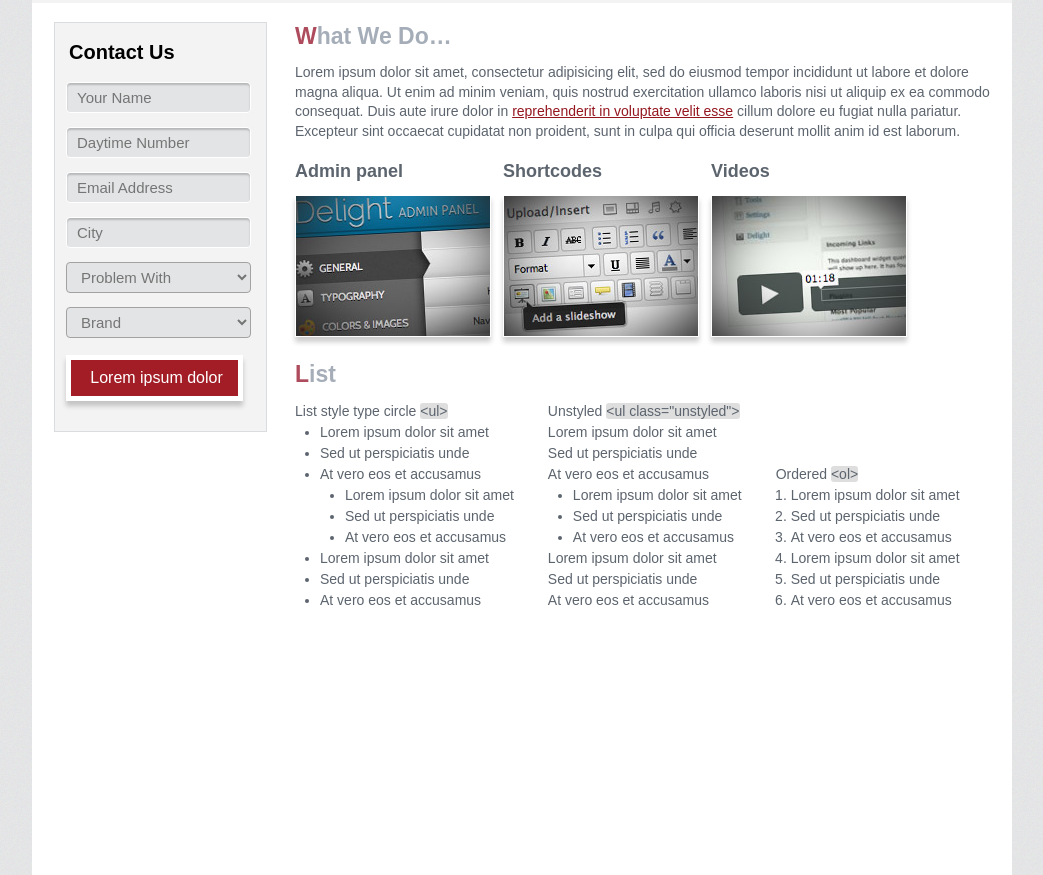
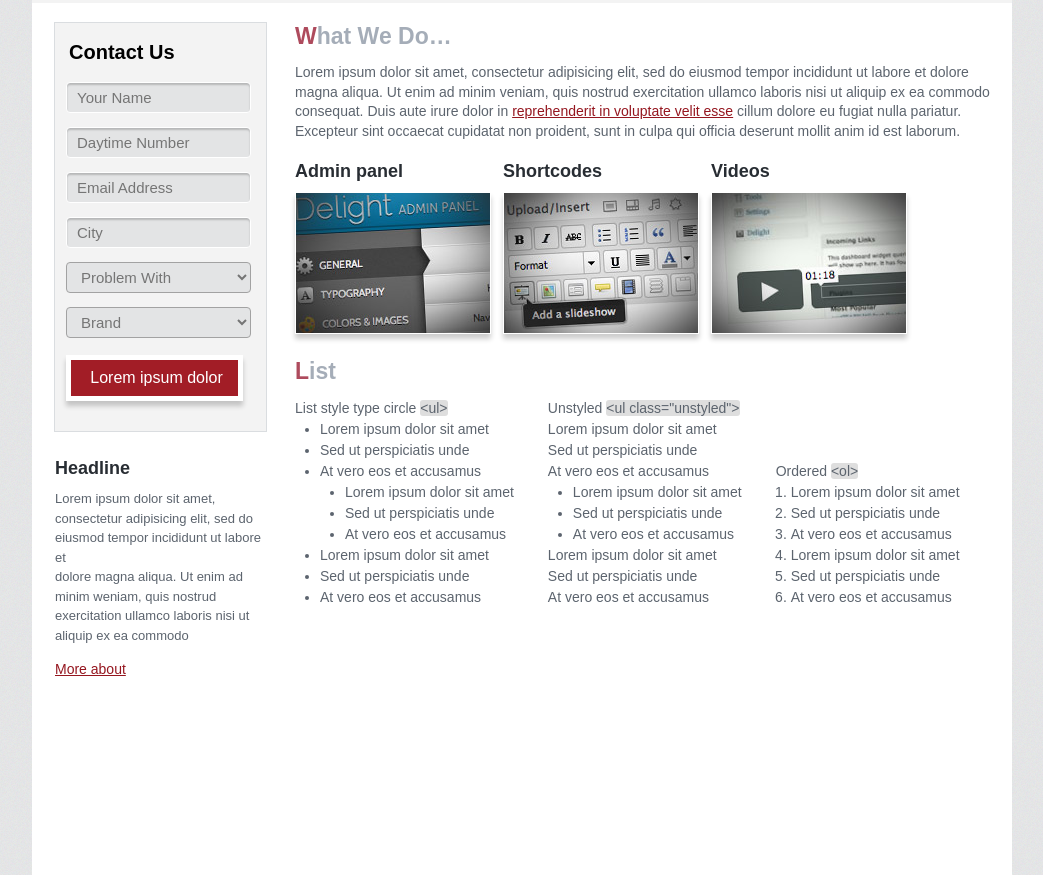
Before and after one commit to ArtemSidorin/Cherry, a plain HTML site: page index.html in a window 1280 px wide. Shown: the part 371-1246 px from the top of the page, without its empty margins (118-1161 px from the left). Drawn offline with Linux system fonts and the light colour scheme.

Commit message:
Added additional block to the left column

```diff
--- a/index.html
+++ b/index.html
@@ -69,6 +69,19 @@
                 </select>
                 <input type="submit" name="submit" value="Lorem ipsum dolor">
               </form>
+            </div>
+            <div class="Additional">
+              <p class="Headline">Headline</p>
+              <p>
+                Lorem ipsum dolor sit amet,<br>
+                consectetur adipisicing elit, sed do<br>
+                eiusmod tempor incididunt ut labore et<br>
+                dolore magna aliqua. Ut enim ad<br>
+                minim weniam, quis nostrud<br>
+                exercitation ullamco laboris nisi ut<br>
+                aliquip ex ea commodo
+              </p>
+              <a href="">More about</a>
             </div>
           </div>
           <div class="right-block">
@@ -144,8 +157,6 @@
 
 
 
-
-
 <script>document.write('<script src="http://' + (location.host || 'localhost').split(':')[0] + ':35729/livereload.js?snipver=1"></' + 'script>')</script>
  	</body>
 </html>
--- a/style.css
+++ b/style.css
@@ -214,6 +214,17 @@ main {
 	display: flex;
 	min-height: 1009px;
 }
+.Additional {
+	margin: 23px 0 0 23px;
+}
+.Additional p {
+	padding: 0 0 15px 0;
+	font-size: 13px;
+	color: #5c646e;
+}
+.Additional a {
+	font-size: 14px;
+}
 .left-block {
 	margin-right: 28px;
 }
@@ -223,10 +234,10 @@ main {
 	line-height: 1.4;
 	color: #5c646e;
 }
-.right-block a {
+.right-block a, .left-block a {
 	color: #95161f;
 }
-.right-block a:hover {
+.right-block a:hover, .left-block a:hover {
 	text-decoration: none;
 }
 h3 {
@@ -240,12 +251,12 @@ h3 {
 .img-container {
 	display: inline-block;
 	padding: 18px 8px 0 0;
-
 }
-.img-container p {
+.img-container p, .Additional .Headline {
+	color: #282d33;
 	font-size: 18px;
 	font-weight: bold;
-	padding-bottom: 10px;
+	padding-bottom: 7px;
 }
 .img-container img {
 	box-shadow: 0 5px 5px rgba(0, 0, 0, 0.2);
@@ -265,7 +276,7 @@ h3 {
 	padding: 0 0 0 15px;
 	margin: 0;
 }
-.lists p, .lists li {
+.lists p, .lists li, .Additional p {
 	line-height: 1.5;
 }
 
```
